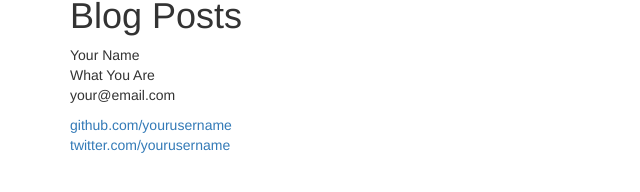
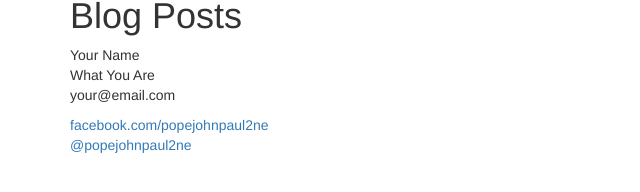
Before and after one commit to bdunnette/pjp2, a Jekyll site: the page built from index.html, in a window 1280 px wide. Shown: the part 114-306 px from the top of the page, without its empty margins (0-640 px from the left). Built offline with Jekyll 4.4.1, drawn with Linux system fonts in a browser that asks for light colours; nearby versions of some CDN libraries; Markdown is read by kramdown in place of the engine named in the settings.

Commit message:
updating contact links

```diff
--- a/_layouts/default.html
+++ b/_layouts/default.html
@@ -35,8 +35,8 @@
               </div>
               <div class="contact">
                 <p>
-                  <a href="http://github.com/yourusername/">github.com/yourusername</a><br />
-                  <a href="http://twitter.com/yourusername/">twitter.com/yourusername</a><br />
+                  <a href="http://facebook.com/popejohnpaul2ne/">facebook.com/popejohnpaul2ne</a><br />
+                  <a href="http://twitter.com/popejohnpaul2ne/">@popejohnpaul2ne</a><br />
                 </p>
               </div>
             </div>
```
